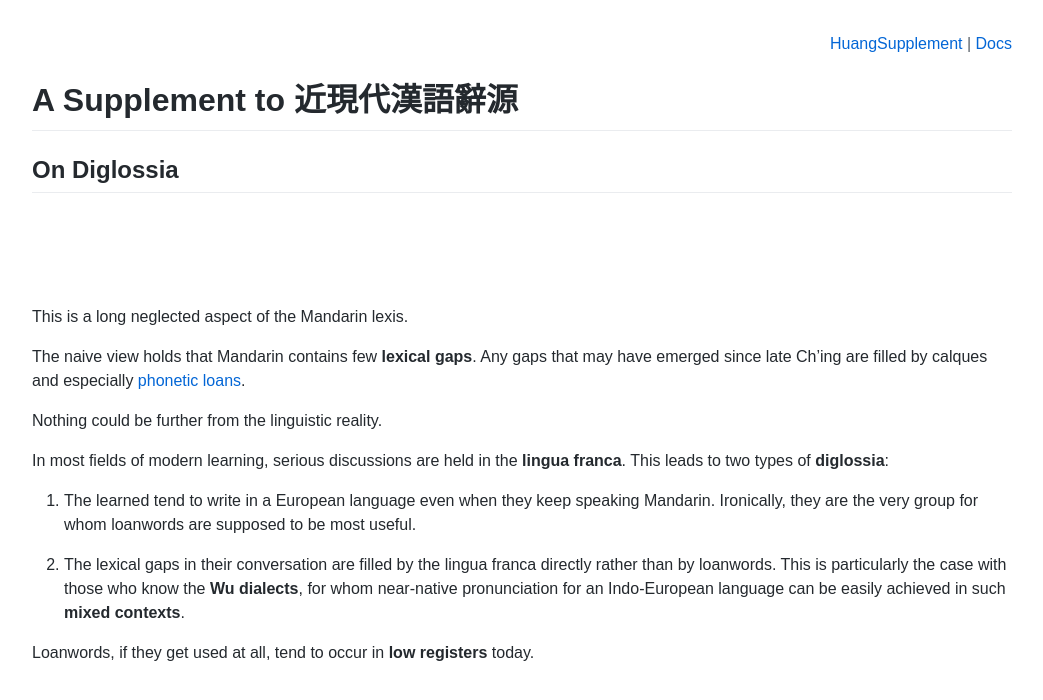
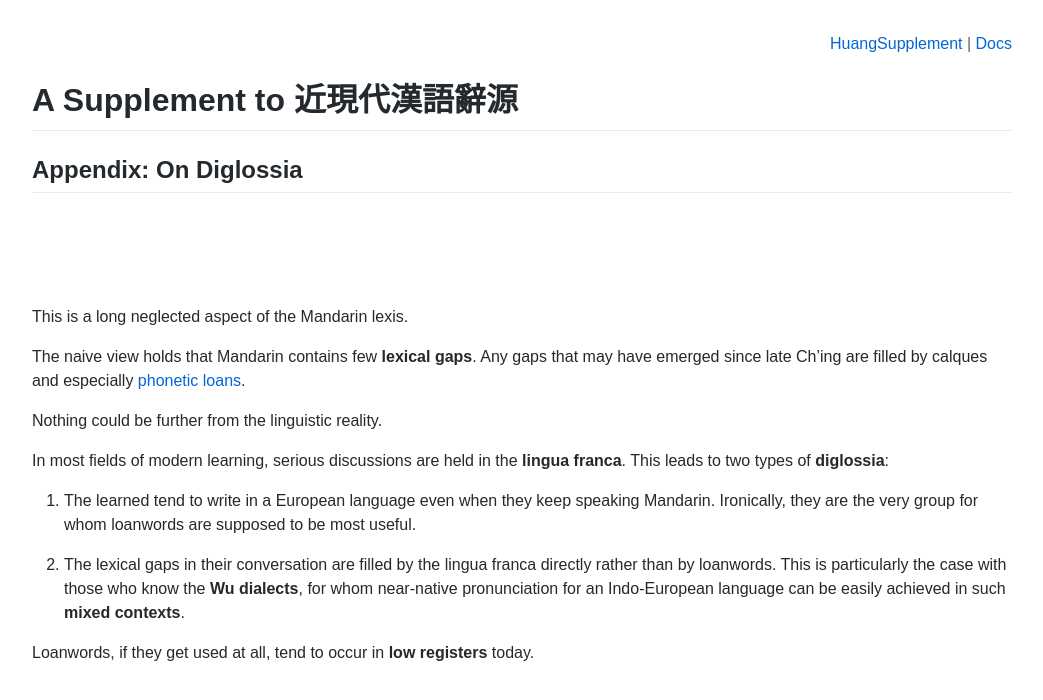
Before and after one commit to t18d/HuangSupplement, a Jekyll site: the page built from docs/diglossia.md, in a window 1280 px wide. Shown: the top 700 px of the page, without its empty margins (118-1161 px from the left). Built offline with Jekyll 4.4.1, drawn with Linux system fonts in a browser that asks for light colours.

Commit message:
Update diglossia.md

```diff
--- a/docs/diglossia.md
+++ b/docs/diglossia.md
@@ -1,15 +1,15 @@
 ---
-title: On Diglossia @ HuangSupplement
+title: "Appendix: On Diglossia @ HuangSupplement"
 permalink: diglossia/
 seo:
   type: Guide
-  name: On Diglossia
+  name: "Appendix: On Diglossia"
 last_modified_at: 2025-01-02T14:44:22+00:00
 description: Why HuangSupplement treats loanwords differently
 layout: no-anchor
 ---
 # A Supplement to 近現代漢語辭源
-## On Diglossia
+## Appendix: On Diglossia
 &nbsp;
 &nbsp;
 &nbsp;
```
